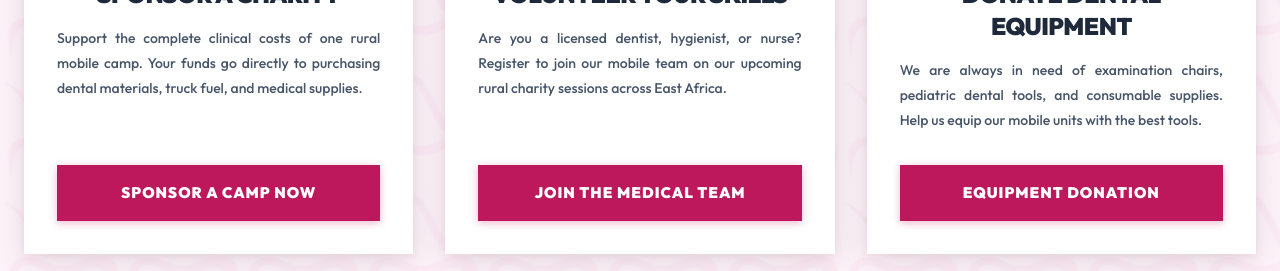
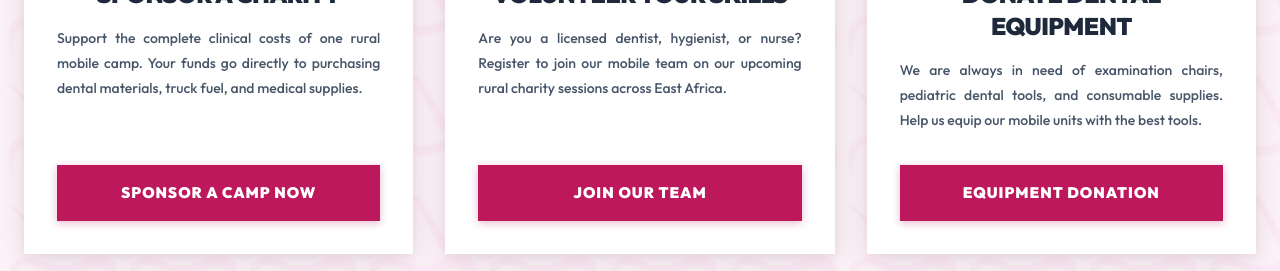
Before and after one commit to Jolab255/SWDR, a React (Vite) app: page / in a window 1280 px wide. Shown: the part 4676-4947 px from the top of the page. Built offline with nearby package versions, Linux system fonts and the light colour scheme; no server answers.

Commit message:
Update volunteer button action text to Join Our Team

```diff
--- a/src/components/home/Movement.tsx
+++ b/src/components/home/Movement.tsx
@@ -26,7 +26,7 @@ export default function Movement({ onDonateClick }: MovementProps) {
     {
       title: 'Volunteer Your Skills',
       desc: 'Are you a licensed dentist, hygienist, or nurse? Register to join our mobile team on our upcoming rural charity sessions across East Africa.',
-      actionText: 'Join the Medical Team',
+      actionText: 'Join Our Team',
       action: () => navigate('/'),
       icon: <UsersIcon />
     },
--- a/src/pages/WhyWeStarted.tsx
+++ b/src/pages/WhyWeStarted.tsx
@@ -374,7 +374,7 @@ export default function WhyWeStarted({ onDonateClick }: WhyWeStartedProps) {
               {
                 title: 'Volunteer Your Skills',
                 desc: 'Are you a licensed dentist, hygienist, or nurse? Register to join our mobile team on our upcoming rural charity sessions across East Africa.',
-                actionText: 'Join the Medical Team',
+                actionText: 'Join Our Team',
                 action: () => navigate('/'),
                 icon: <UsersIcon />
               },
```
